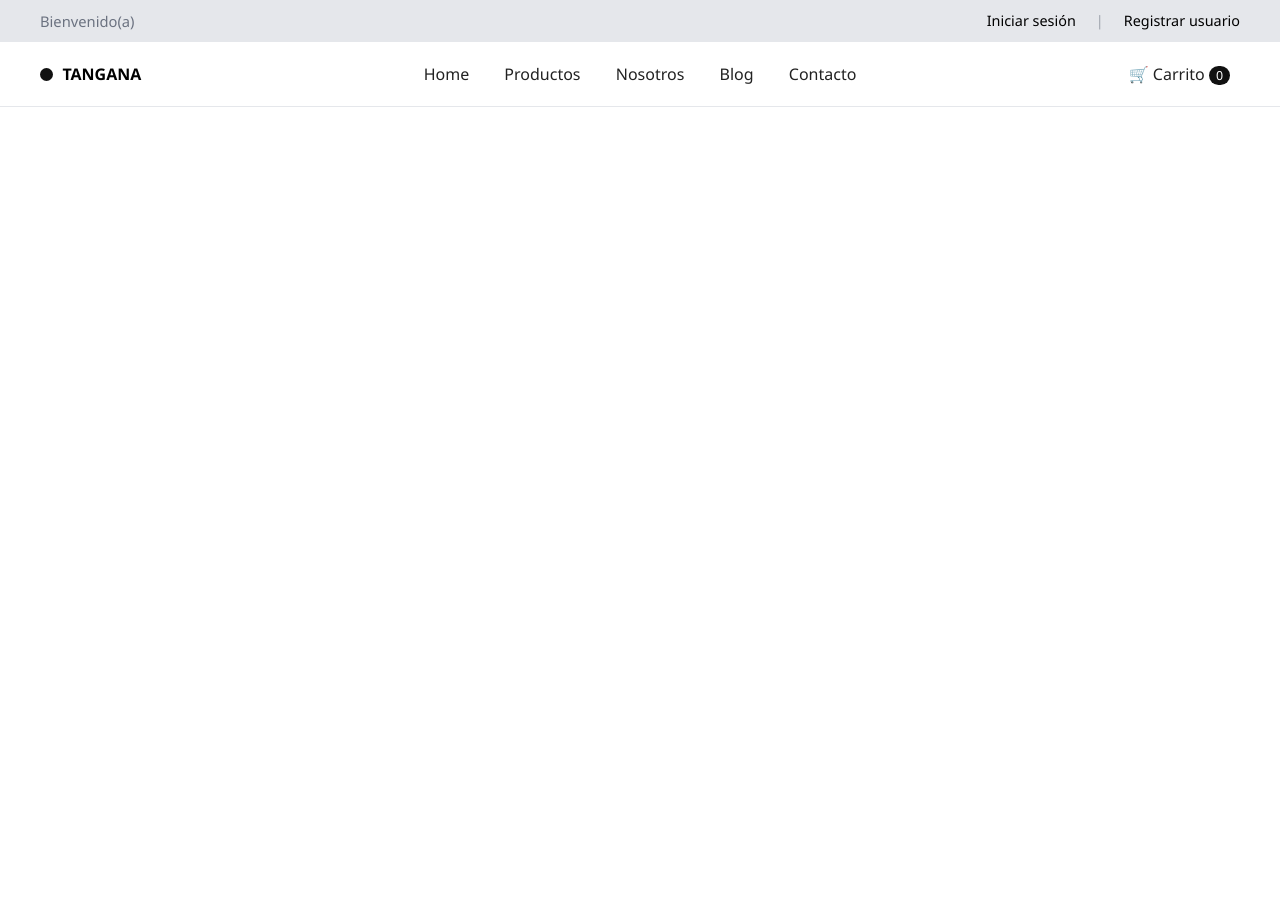
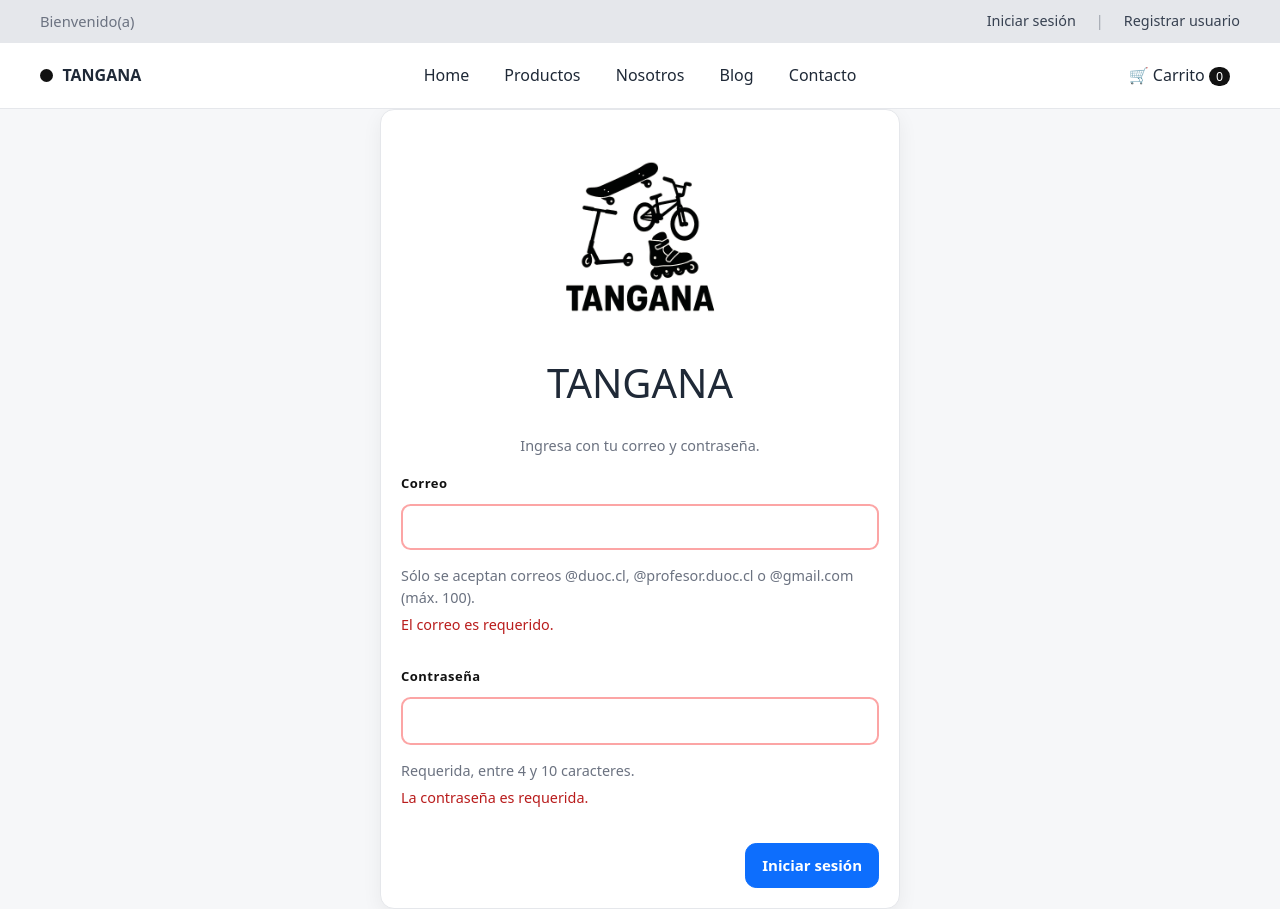
Before and after one commit to PabloMery/tienda-react, a React (Vite) app: page /login in a window 1280 px wide. Before the commit the page ends 800 px from the top, so only its background shows below. Built offline with nearby package versions, Linux system fonts and the light colour scheme.

Commit message:
InicioSesion

```diff
--- a/src/App.jsx
+++ b/src/App.jsx
@@ -10,6 +10,8 @@ import Comentarios from "./pages/Comentarios";
 import Blog from "./pages/Blog";
 import Contacto from "./pages/Contacto";
 import Registro from "./pages/Registro";
+import InicioSesion from "./pages/InicioSesion";
+
 // Placeholders para que no fallen los links (crea tus páginas reales luego)
 function Nosotros(){ return <main className="wrap"><h1>Nosotros</h1></main>; }
 
@@ -78,6 +80,8 @@ export default function App() {
           <Route path="/nosotros" element={<Nosotros />} />
           <Route path="/contacto" element={<Contacto />} />
           <Route path="/registro" element={<Registro />} />
+          <Route path="/login" element={<InicioSesion />} />
+
           {/* Auth (si luego las creas) */}
           {/* <Route path="/login" element={<Login/>} />
           <Route path="/registro" element={<Registro/>} /> */}
--- a/src/pages/InicioSesion.jsx
+++ b/src/pages/InicioSesion.jsx
@@ -0,0 +1,92 @@
+import React, { useState, useEffect } from "react";
+import "../styles/inicioSesion.css";
+
+const EMAIL_RX = /^[^\s@]+@(duoc\.cl|profesor\.duoc\.cl|gmail\.com)$/i;
+
+export default function InicioSesion() {
+  const [email, setEmail] = useState("");
+  const [pass, setPass] = useState("");
+  const [errors, setErrors] = useState({});
+  const [isValid, setIsValid] = useState(false);
+
+  const validateEmail = () => {
+    if (!email) return "El correo es requerido.";
+    if (email.length > 100) return "Máximo 100 caracteres.";
+    if (!EMAIL_RX.test(email)) return "Usa @duoc.cl, @profesor.duoc.cl o @gmail.com.";
+    return "";
+  };
+
+  const validatePassword = () => {
+    if (!pass) return "La contraseña es requerida.";
+    if (pass.length < 4 || pass.length > 10)
+      return "Debe tener entre 4 y 10 caracteres.";
+    return "";
+  };
+
+  useEffect(() => {
+    const emailError = validateEmail();
+    const passError = validatePassword();
+    setErrors({ email: emailError, pass: passError });
+    setIsValid(!emailError && !passError);
+  }, [email, pass]);
+
+  const handleSubmit = (e) => {
+    e.preventDefault();
+    if (!isValid) return;
+    alert("Inicio de sesión exitoso (simulado).");
+  };
+
+  return (
+    <main className="wrap auth">
+      <section className="auth__card" aria-labelledby="titulo-login">
+        <div className="auth__head">
+          <div className="auth__logo">
+            <img src="/IMG/logo/logo.png" alt="TANGANA" />
+          </div>
+          <h1 id="titulo-login">TANGANA</h1>
+          <p className="help">Ingresa con tu correo y contraseña.</p>
+        </div>
+
+        <form onSubmit={handleSubmit} noValidate>
+          <div className="field">
+            <label htmlFor="email">Correo</label>
+            <input
+              id="email"
+              type="email"
+              value={email}
+              onChange={(e) => setEmail(e.target.value)}
+              className={errors.email ? "is-invalid" : ""}
+              aria-describedby="email-help email-error"
+            />
+            <div id="email-help" className="help">
+              Sólo se aceptan correos @duoc.cl, @profesor.duoc.cl o @gmail.com (máx. 100).
+            </div>
+            {errors.email && <div id="email-error" className="error">{errors.email}</div>}
+          </div>
+
+          <div className="field">
+            <label htmlFor="password">Contraseña</label>
+            <input
+              id="password"
+              type="password"
+              value={pass}
+              onChange={(e) => setPass(e.target.value)}
+              className={errors.pass ? "is-invalid" : ""}
+              aria-describedby="pass-help pass-error"
+            />
+            <div id="pass-help" className="help">
+              Requerida, entre 4 y 10 caracteres.
+            </div>
+            {errors.pass && <div id="pass-error" className="error">{errors.pass}</div>}
+          </div>
+
+          <div className="row-btns">
+            <button type="submit" className="btn-primary" disabled={!isValid}>
+              Iniciar sesión
+            </button>
+          </div>
+        </form>
+      </section>
+    </main>
+  );
+}
```
